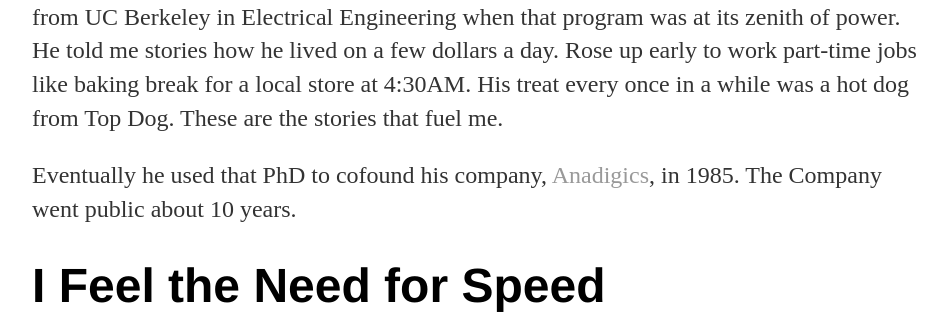
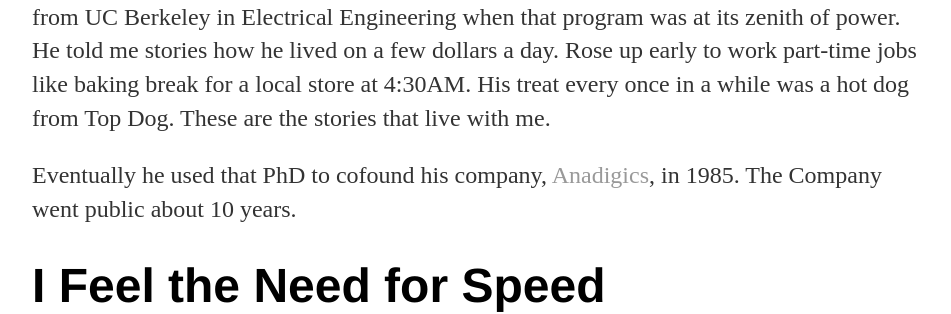
Before and after one commit to hikesandbikes/hikesandbikes.github.io, a Jekyll site: the page built from index.html, in a window 1280 px wide. Shown: the part 918-1232 px from the top of the page, without its empty margins (160-1111 px from the left). Built offline with Jekyll 4.4.1, drawn with Linux system fonts in a browser that asks for light colours; some of the changed text lies outside the part shown.

```diff
--- a/index.html
+++ b/index.html
@@ -35,7 +35,7 @@
 			out of nothing to earn a PhD from UC Berkeley in Electrical Engineering when that program was at its zenith
 			of power.  He told me stories how he lived on a few dollars a day.  Rose up early to work part-time jobs
 			like baking break for a local store at 4:30AM.  His treat every once in a while was a hot dog from Top Dog.
-			These are the stories that fuel me.
+			These are the stories that live with me.
 		</p>
 
 		<p>
```
